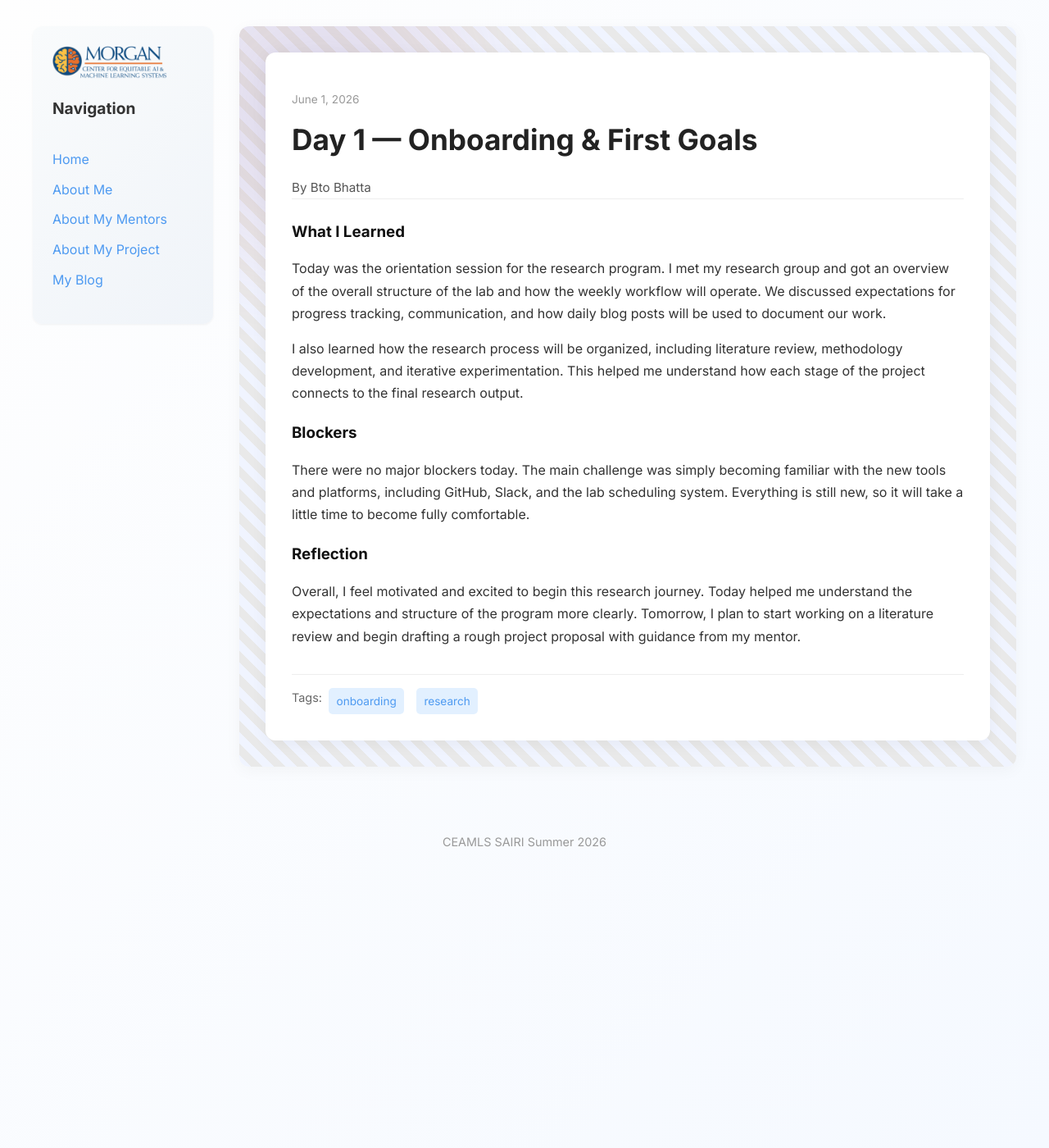
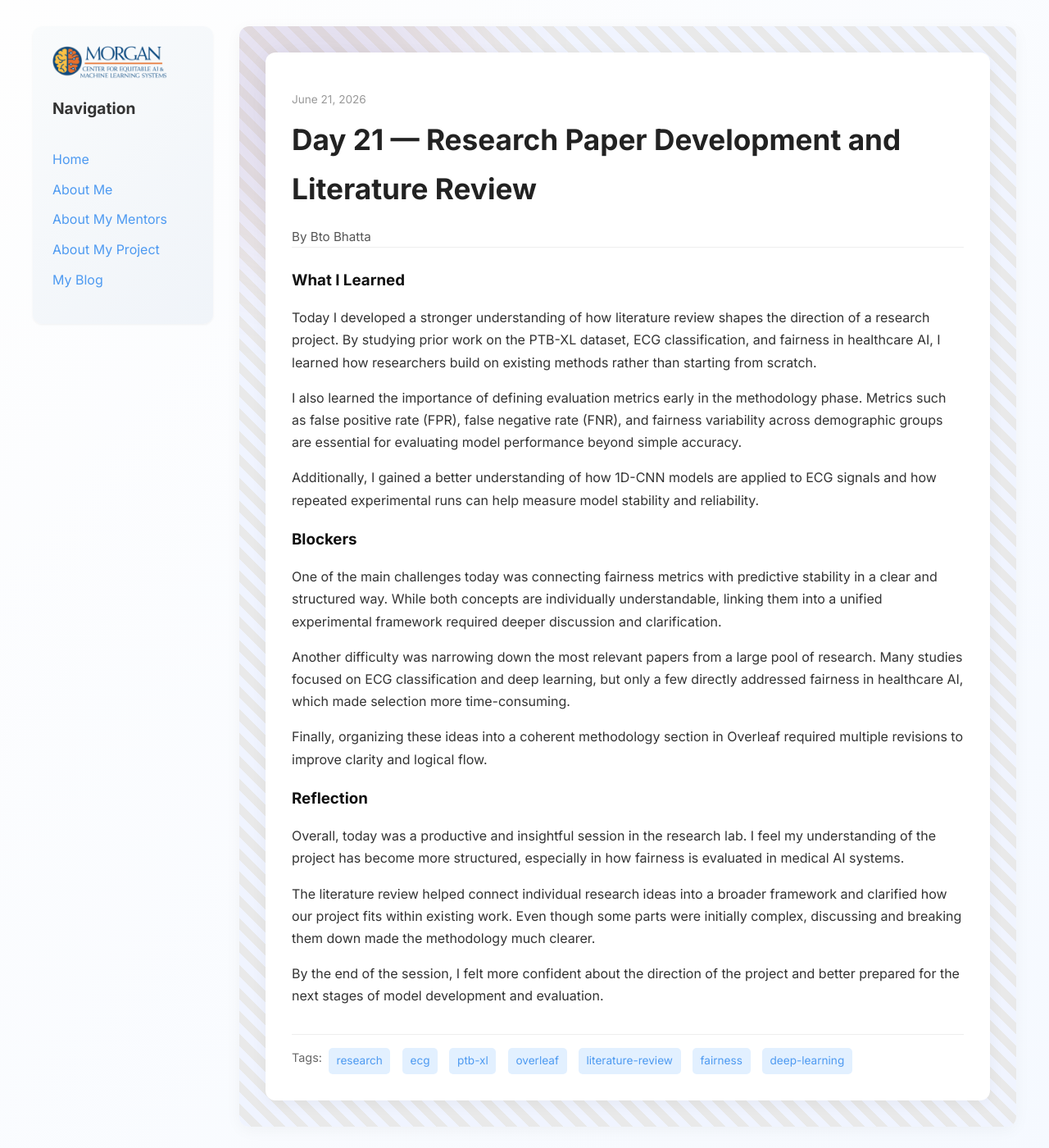
Before and after one commit to BtoBhatta/BtoBhatta, a Jekyll site: the page built from _posts/2026-06-23-day-21.md, in a window 1280 px wide and 1400 px high. Shown: the whole window at 82% size. Built offline with Jekyll 4.4.1, drawn with Linux system fonts in a browser that asks for light colours.

Commit message:
Revise Day 21 post for research paper progress
Updated the post to reflect the progress made on research paper development and literature review, including insights on evaluation metrics and methodology.

```diff
--- a/_posts/2026-06-23-day-21.md
+++ b/_posts/2026-06-23-day-21.md
@@ -1,18 +1,28 @@
 ---
 layout: post
-title: "Day 1 — Onboarding & First Goals"
-date: 2026-06-01
-permalink: /day1.html
-tags: ["onboarding", "research"]
+title: "Day 21 — Research Paper Development and Literature Review"
+date: 2026-06-21
+permalink: /day21.html
+tags: ["research", "ecg", "ptb-xl", "overleaf", "literature-review", "fairness", "deep-learning"]
 
 what_i_learned: |
-  Today was the orientation session for the research program. I met my research group and got an overview of the overall structure of the lab and how the weekly workflow will operate. We discussed expectations for progress tracking, communication, and how daily blog posts will be used to document our work.
+  Today I developed a stronger understanding of how literature review shapes the direction of a research project. By studying prior work on the PTB-XL dataset, ECG classification, and fairness in healthcare AI, I learned how researchers build on existing methods rather than starting from scratch.
 
-  I also learned how the research process will be organized, including literature review, methodology development, and iterative experimentation. This helped me understand how each stage of the project connects to the final research output.
+  I also learned the importance of defining evaluation metrics early in the methodology phase. Metrics such as false positive rate (FPR), false negative rate (FNR), and fairness variability across demographic groups are essential for evaluating model performance beyond simple accuracy.
+
+  Additionally, I gained a better understanding of how 1D-CNN models are applied to ECG signals and how repeated experimental runs can help measure model stability and reliability.
 
 blockers: |
-  There were no major blockers today. The main challenge was simply becoming familiar with the new tools and platforms, including GitHub, Slack, and the lab scheduling system. Everything is still new, so it will take a little time to become fully comfortable.
+  One of the main challenges today was connecting fairness metrics with predictive stability in a clear and structured way. While both concepts are individually understandable, linking them into a unified experimental framework required deeper discussion and clarification.
+
+  Another difficulty was narrowing down the most relevant papers from a large pool of research. Many studies focused on ECG classification and deep learning, but only a few directly addressed fairness in healthcare AI, which made selection more time-consuming.
+
+  Finally, organizing these ideas into a coherent methodology section in Overleaf required multiple revisions to improve clarity and logical flow.
 
 reflection: |
-  Overall, I feel motivated and excited to begin this research journey. Today helped me understand the expectations and structure of the program more clearly. Tomorrow, I plan to start working on a literature review and begin drafting a rough project proposal with guidance from my mentor.
+  Overall, today was a productive and insightful session in the research lab. I feel my understanding of the project has become more structured, especially in how fairness is evaluated in medical AI systems.
+
+  The literature review helped connect individual research ideas into a broader framework and clarified how our project fits within existing work. Even though some parts were initially complex, discussing and breaking them down made the methodology much clearer.
+
+  By the end of the session, I felt more confident about the direction of the project and better prepared for the next stages of model development and evaluation.
 ---
```
